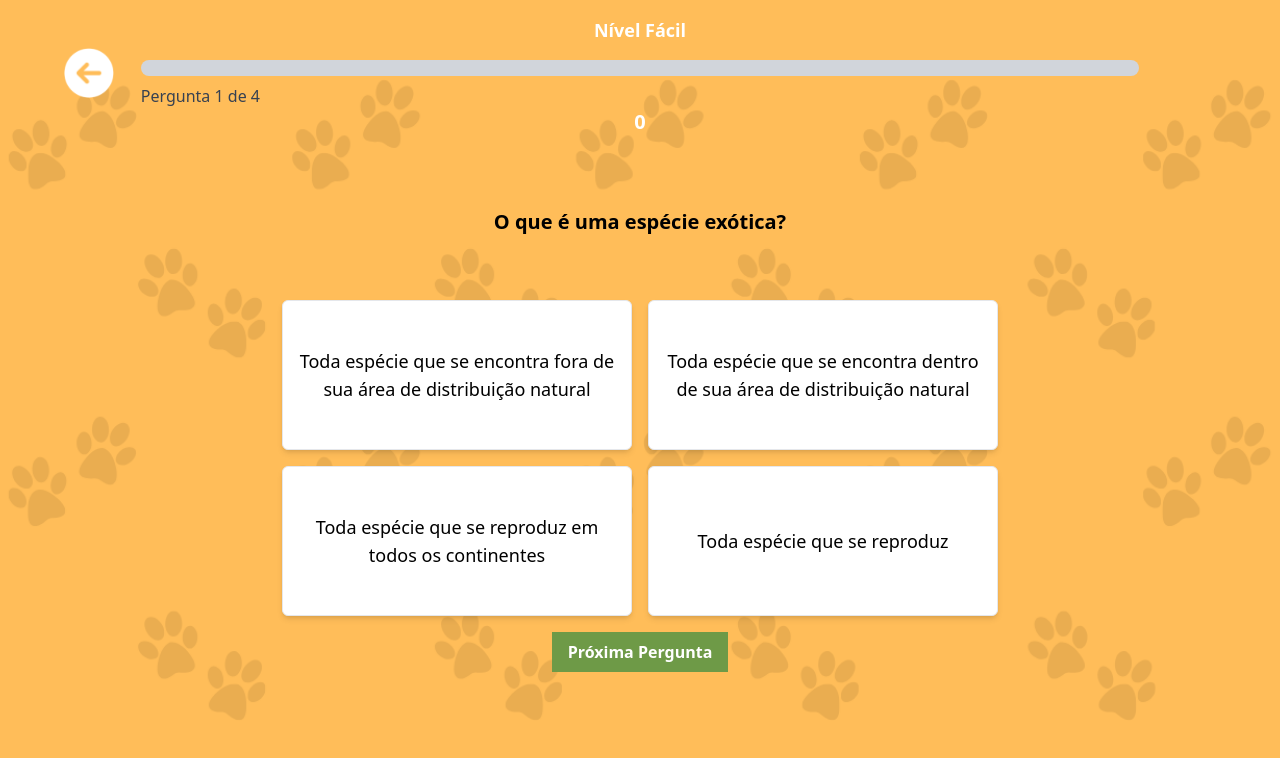
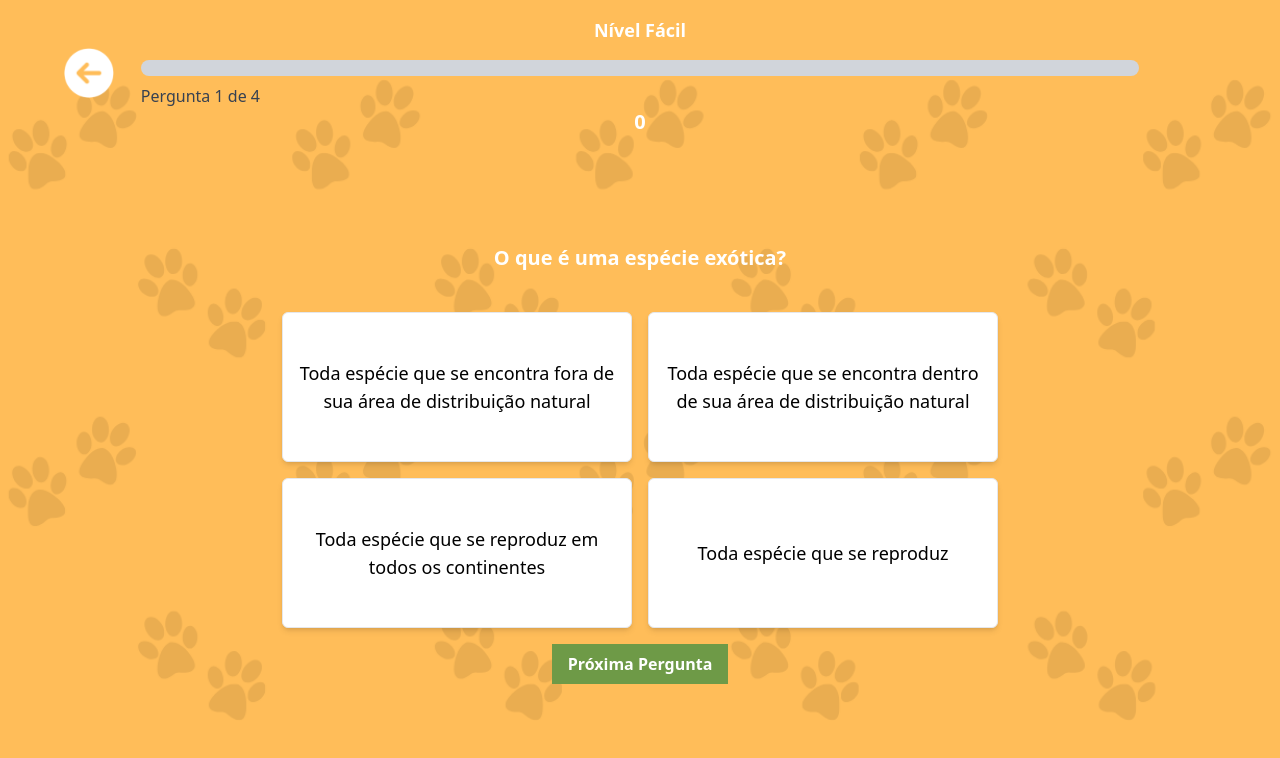
Before and after one commit to marianakemmerich/tcc-pampa-quiz, a React (Create React App) app: page /quiz-fauna in a window 1280 px wide. Shown: the top 758 px of the page. Built offline with nearby package versions, Linux system fonts and the light colour scheme; data requests are answered from the project's data file.

Commit message:
style: improve components overall appearance

```diff
--- a/src/components/Question.tsx
+++ b/src/components/Question.tsx
@@ -1,11 +1,13 @@
 interface QuestionProps {
-    question: string
+  question: string
 }
 
 const Question = ({ question }: QuestionProps) => {
   return (
-    <div>
-        <h2 className="text-xl font-bold mb-12">{question}</h2>
+    <div className="w-full flex items-center justify-center mt-8 mb-2">
+      <div className="w-2/3 p-4">
+        <h2 className="text-xl text-white font-bold text-center">{question}</h2>
+      </div>
     </div>
   )
 }
```
